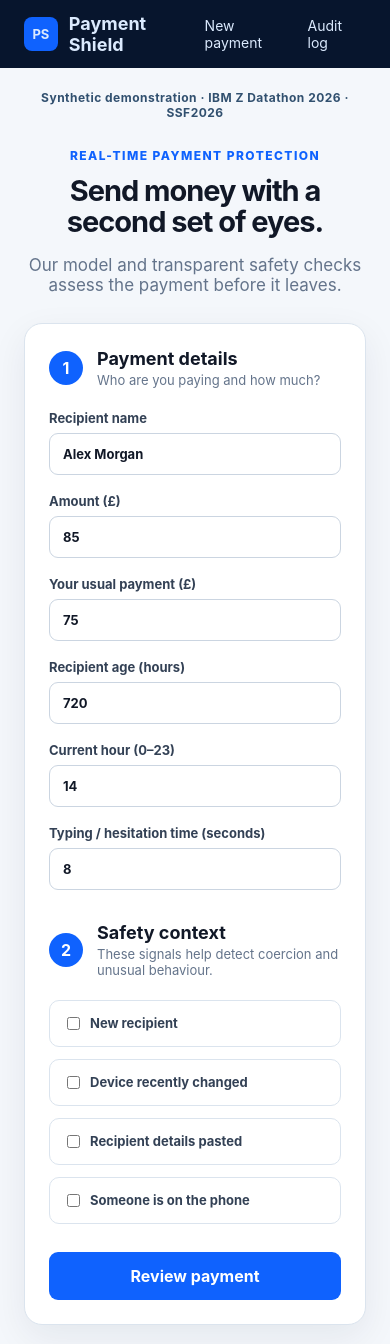
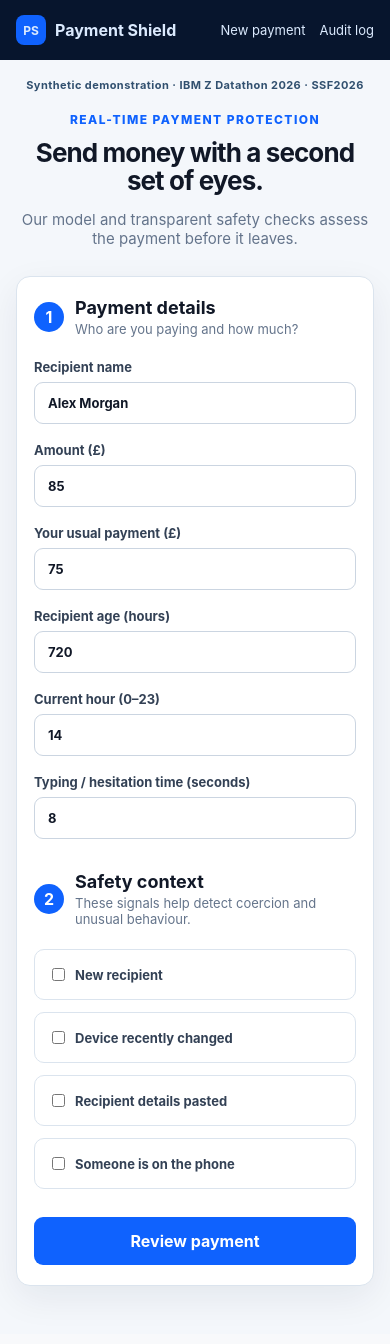
Before and after one commit to 36taransingh5-dotcom/ibm-z-datathon-2026-databaes, a FastAPI app: page / in a window 390 px wide. Shown: the top 1344 px of the page. After the commit the page ends 1298 px from the top, so only its background shows below. Run offline with FastAPI, Linux system fonts and the light colour scheme.

Commit message:
Make the demo usable on a phone
The audit table was the worst of it: six columns behind a horizontal
scrollbar, so risk and status — the two that matter — were off-screen on a
phone. Below 700px each row becomes a labelled card instead.

Also adds a narrow breakpoint for the header, headings and cards, gives the
decision buttons full width and comfortable tap targets, and sets inputmode
on the numeric fields so phones show the right keypad. Field names are
unchanged, so the form still posts exactly what /assess expects.

Co-Authored-By: Claude Opus 5 <noreply@anthropic.com>

```diff
--- a/static/style.css
+++ b/static/style.css
@@ -87,4 +87,55 @@ td { padding:16px; border-top:1px solid var(--line); vertical-align:top; } td sm
 .button.risky:hover { border-color:#94a3b8; color:var(--ink); }
 .button:focus-visible { outline:3px solid #dbeafe; outline-offset:2px; }
 
-@media (max-width:700px) { nav { gap:12px; } .grid.two,.checks { grid-template-columns:1fr; } .form-card,.decision { padding:24px; } dl { grid-template-columns:1fr; } dl div { border-right:0; border-bottom:1px solid var(--line); } .page-heading { align-items:start; gap:20px; flex-direction:column; } .actions { flex-direction:column; } }
+/* Responsive ----------------------------------------------------------- */
+@media (max-width:700px) {
+  nav { gap:12px; }
+  .grid.two,.checks { grid-template-columns:1fr; }
+  .form-card,.decision { padding:24px; }
+  dl { grid-template-columns:1fr; }
+  dl div { border-right:0; border-bottom:1px solid var(--line); }
+  dl div:last-child { border-bottom:0; }
+  .page-heading { align-items:start; gap:20px; flex-direction:column; }
+  .actions { flex-direction:column; }
+  .actions .button { width:100%; }
+  .decision { margin:24px auto; }
+  main { padding:18px 16px 48px; }
+}
+/* Below 700px the table becomes one card per decision: a phone cannot show
+   six columns, and risk/status are the two that matter most. */
+@media (max-width:700px) {
+  .table-wrap { overflow-x:visible; }
+  table,tbody,tr,td { display:block; width:100%; }
+  thead { display:none; }
+  tr { padding:16px; border-top:1px solid var(--line); }
+  tbody tr:first-child { border-top:0; }
+  td { padding:5px 0; border:0; display:grid; grid-template-columns:84px 1fr; gap:12px; align-items:start; }
+  td::before { content:attr(data-label); padding-top:2px; color:var(--muted); font-size:11px; font-weight:700; letter-spacing:.05em; text-transform:uppercase; }
+  td small { margin-top:2px; }
+  /* Keep secondary text and pills in the value column, sized to content. */
+  td > small { grid-column:2; }
+  td .risk,td .pill { justify-self:start; }
+  .reason-cell { min-width:0; }
+  .empty { display:block; padding:40px 0; }
+  .empty::before { content:none; }
+}
+@media (max-width:480px) {
+  header { height:auto; min-height:60px; padding:10px 16px; gap:10px; }
+  .brand { font-size:16px; gap:9px; }
+  .brand-mark { width:30px; height:30px; font-size:12px; }
+  nav { gap:14px; font-size:13px; }
+  .hero h1,.decision h1,.page-heading h1 { font-size:26px; }
+  .hero p,.page-heading p { font-size:15px; }
+  .demo-label { font-size:11px; margin-bottom:20px; }
+  .form-card,.decision { padding:20px 17px; border-radius:14px; }
+  .review-lede { font-size:16px; }
+  .review-lede strong { white-space:normal; }
+  .reasons { padding:15px 16px; }
+  .reasons li { font-size:14px; }
+  .button { padding:14px 18px; }
+  .guidance { font-size:12.5px; }
+  .section-title { gap:11px; }
+  .section-title>span { flex-basis:30px; height:30px; }
+  /* Tap targets stay comfortable on a phone. */
+  .checks label { padding:15px 13px; }
+}
--- a/templates/index.html
+++ b/templates/index.html
@@ -11,11 +11,11 @@
   <div class="section-title"><span>1</span><div><h2>Payment details</h2><p>Who are you paying and how much?</p></div></div>
   <div class="grid two">
     <label>Recipient name<input name="payee" value="Alex Morgan" required></label>
-    <label>Amount (£)<input name="amount" type="number" min="0.01" step="0.01" value="85" required></label>
-    <label>Your usual payment (£)<input name="usual_amount" type="number" min="0.01" step="0.01" value="75" required></label>
-    <label>Recipient age (hours)<input name="payee_age_hours" type="number" min="0" step="0.1" value="720" required></label>
-    <label>Current hour (0–23)<input name="hour" type="number" min="0" max="23" value="14" required></label>
-    <label>Typing / hesitation time (seconds)<input name="typing_time_seconds" type="number" min="0" step="0.1" value="8" required></label>
+    <label>Amount (£)<input name="amount" type="number" inputmode="decimal" min="0.01" step="0.01" value="85" required></label>
+    <label>Your usual payment (£)<input name="usual_amount" type="number" inputmode="decimal" min="0.01" step="0.01" value="75" required></label>
+    <label>Recipient age (hours)<input name="payee_age_hours" type="number" inputmode="decimal" min="0" step="0.1" value="720" required></label>
+    <label>Current hour (0–23)<input name="hour" type="number" inputmode="numeric" min="0" max="23" value="14" required></label>
+    <label>Typing / hesitation time (seconds)<input name="typing_time_seconds" type="number" inputmode="decimal" min="0" step="0.1" value="8" required></label>
   </div>
   <div class="section-title compact"><span>2</span><div><h2>Safety context</h2><p>These signals help detect coercion and unusual behaviour.</p></div></div>
   <div class="checks">
```
Also changed, not shown: templates/audit.html (+26 -5 lines).
